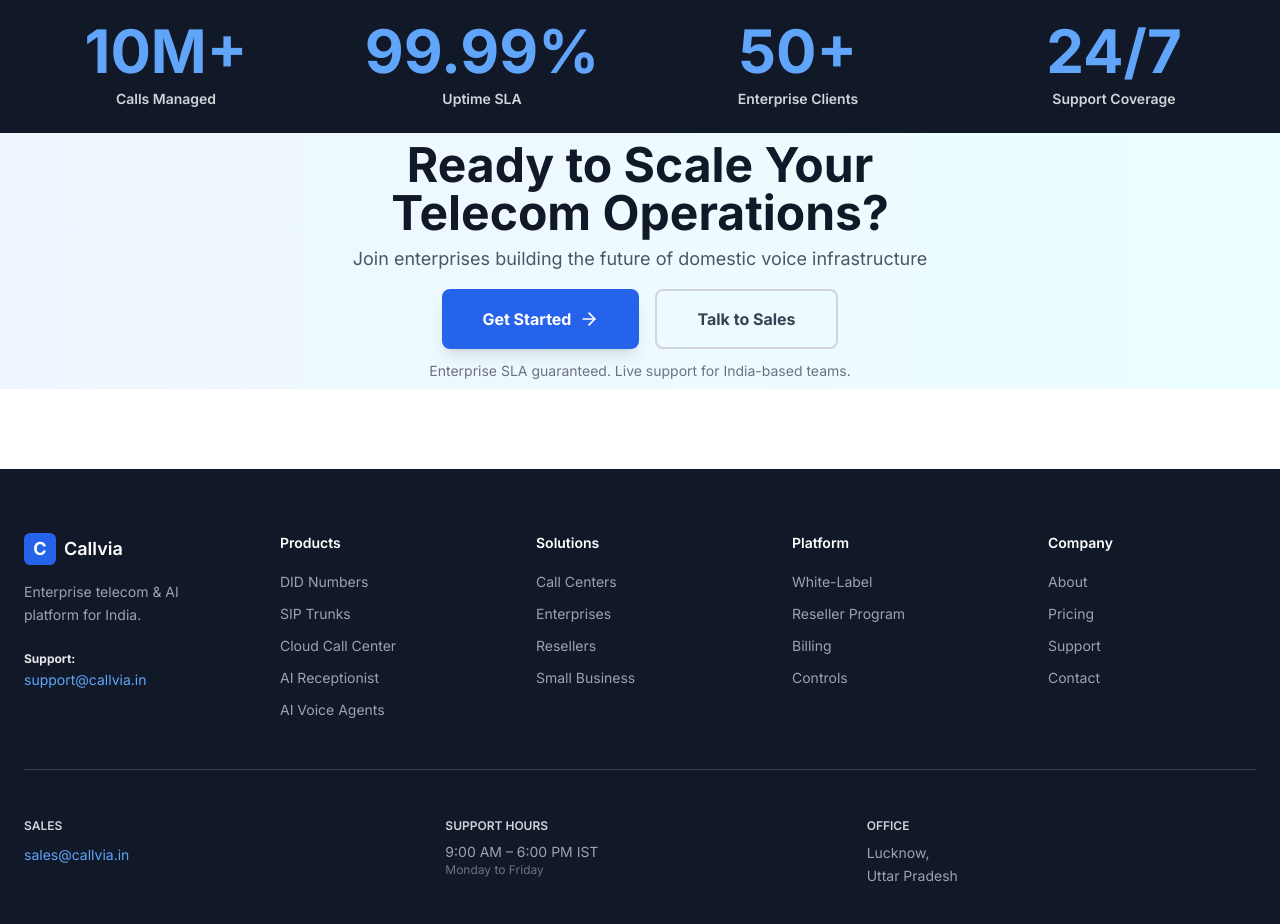
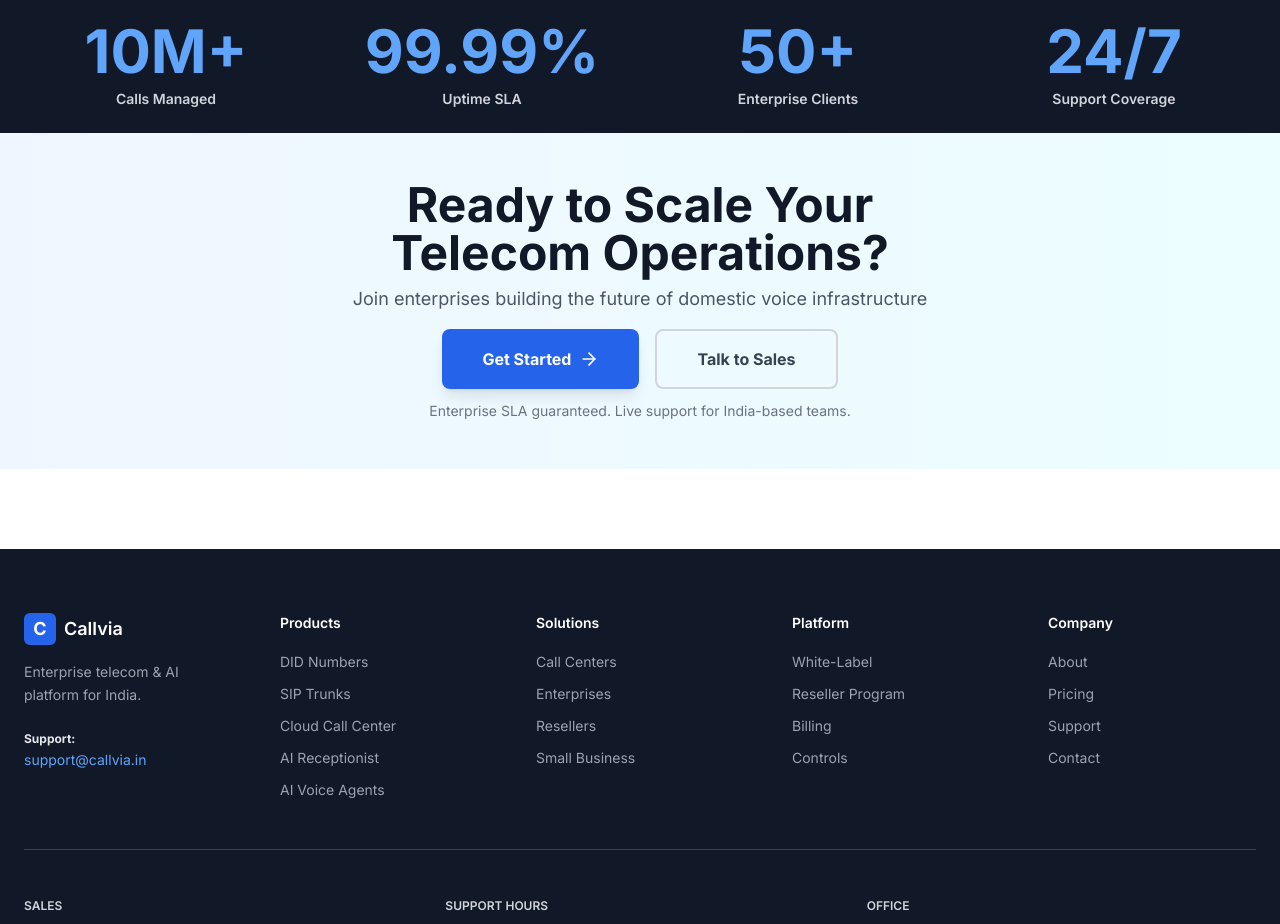
Before and after one commit to sonu28281/Callvia, a React (Vite) app: page / in a window 1280 px wide. Shown: the part 4600-5524 px from the top of the page. Built offline with nearby package versions, Linux system fonts and the light colour scheme.

Commit message:
Adjust spacing: Footer mt-20 to mt-12, CTA section py-2 to py-12 for better height

```diff
--- a/src/pages/Home.jsx
+++ b/src/pages/Home.jsx
@@ -763,7 +763,7 @@
       </section>
 
       {/* ========== CTA SECTION ========== */}
-      <section className="bg-gradient-to-r from-blue-50 to-cyan-50 py-2 px-6">
+      <section className="bg-gradient-to-r from-blue-50 to-cyan-50 py-12 px-6">
         <div className="max-w-4xl mx-auto text-center">
           <h2 className="text-4xl lg:text-5xl font-bold text-gray-900 mb-2">
             Ready to Scale Your<br />Telecom Operations?
```
